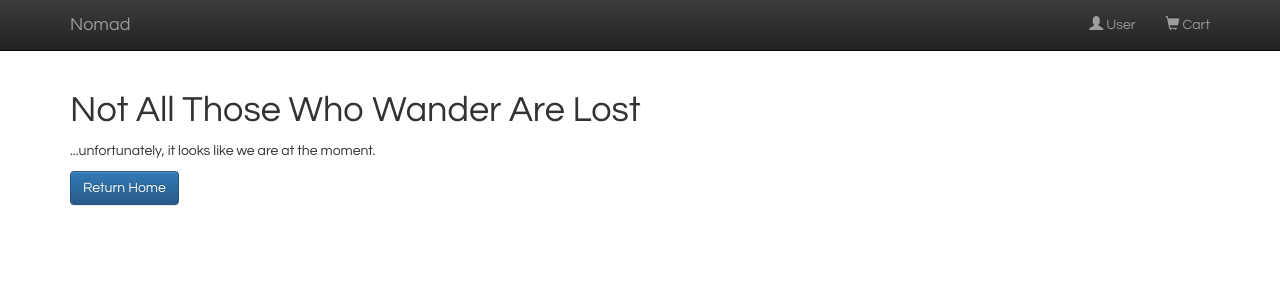
After one commit to ajvarshneya/nomad, a Django app: template web-app/nomad/web/templates/404.html in a window 1280 px wide. The commit adds this page. Shown: the top 300 px of the page. Run offline with Django 3.2, Linux system fonts and the light colour scheme; the template is opened without the code that fills it, so the values that code supplies are empty; some libraries are stand-ins or nearby versions.

Commit message:
Added custom 404 page

```diff
--- a/web-app/nomad/nomad/settings.py
+++ b/web-app/nomad/nomad/settings.py
@@ -23,9 +23,10 @@ BASE_DIR = os.path.dirname(os.path.dirname(os.path.abspath(__file__)))
 SECRET_KEY = 'a68ul&ce1f80w)_)zbf4ib@0#o4dml#m2z79ta@0e*0-l)a5lr'
 
 # SECURITY WARNING: don't run with debug turned on in production!
+# Set DEBUG = False to display custom 404 page
 DEBUG = True
 
-ALLOWED_HOSTS = []
+ALLOWED_HOSTS = ['localhost', '127.0.0.1']
 
 
 # Application definition
--- /dev/null
+++ b/web-app/nomad/web/templates/404.html
@@ -0,0 +1,12 @@
+{% extends 'web/__base.html' %}
+
+{% block content %}
+	<div class="container">
+		<h1>Not All Those Who Wander Are Lost</h1>
+		<p>
+			...unfortunately, it looks like we are at the moment.
+		</p>
+		<a href="/" class="btn btn-primary" role="button">Return Home</a>
+	</div>
+
+{% endblock %}
--- a/web-app/nomad/web/templates/web/__header.html
+++ b/web-app/nomad/web/templates/web/__header.html
@@ -8,7 +8,7 @@
 				<span class="icon-bar"></span>
 				<span class="icon-bar"></span>
 			</button>
-			<a class="navbar-brand" href="#">Nomad</a>
+			<a class="navbar-brand" href="/">Nomad</a>
 		</div>
 
 		<!-- Content for dropdown -->
```
Also changed, not shown: 1 other file.
